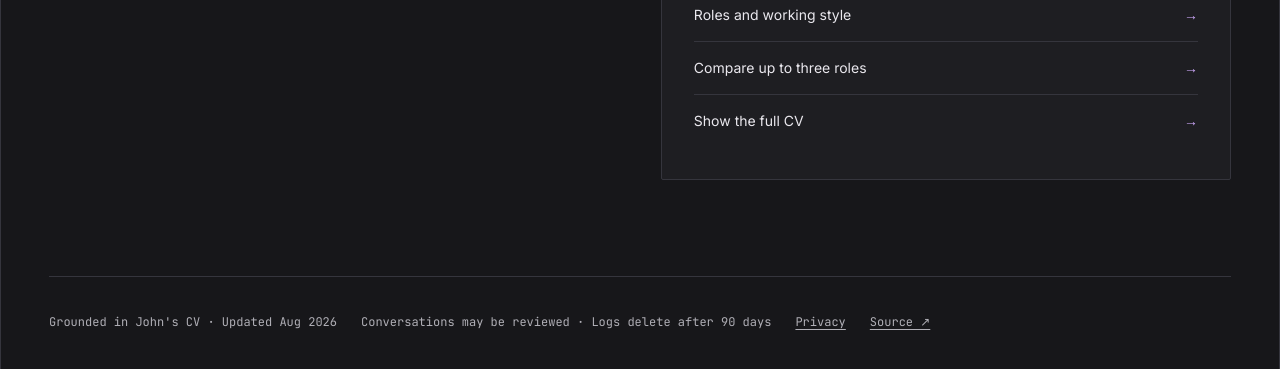
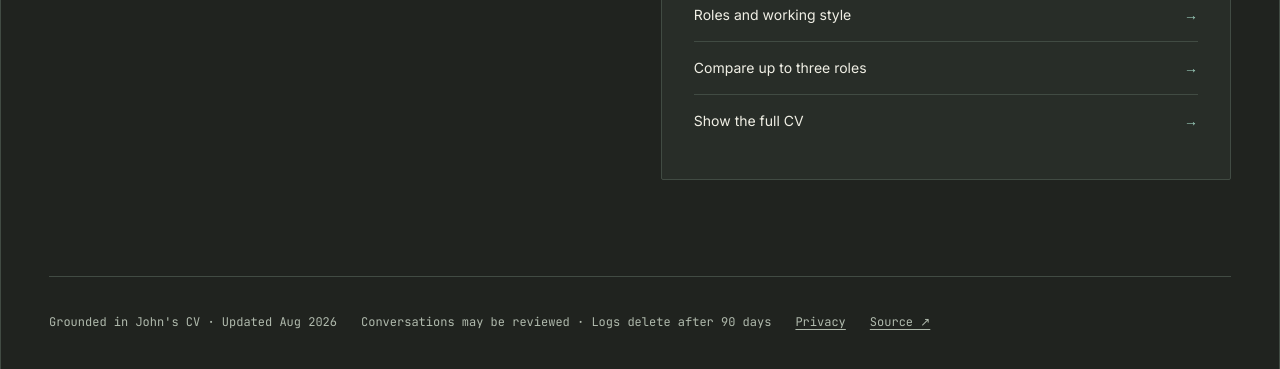
Before and after one commit to johnviklund/agent-cv, a website with bundled scripts: page public/index.html in a window 1280 px wide. Shown: the part 496-865 px from the top of the page. Built offline with nearby package versions, Linux system fonts and the light colour scheme.

Commit message:
style: give Agent CV a distinct sea-glass palette (#20)
Co-authored-by: John Viklund <1123076+johnviklund@users.noreply.github.com>

```diff
--- a/public/index.html
+++ b/public/index.html
@@ -5,7 +5,7 @@
   <meta name="viewport" content="width=device-width, initial-scale=1">
   <title>John Viklund — Agent CV</title>
   <meta name="description" content="Ask John Viklund's grounded AI agent about 25 years across applied AI, product, enterprise software, and Customer Experience.">
-  <meta name="theme-color" content="#17171a">
+  <meta name="theme-color" content="#20231f">
   <meta property="og:title" content="John Viklund — Agent CV">
   <meta property="og:description" content="A conversational résumé for an applied-AI builder and product leader.">
   <meta property="og:type" content="profile">
--- a/public/styles.css
+++ b/public/styles.css
@@ -1,7 +1,7 @@
-/* Hallmark · macrostructure: Workbench · tone: technical editorial · anchor hue: lavender
- * theme: studied-DNA (source: https://herdr.dev/) · studied: yes · DNA-source: url
+/* Hallmark · macrostructure: Workbench · tone: technical editorial · anchor hue: sea glass
+ * theme: graphite-sea-glass (structural reference: https://herdr.dev/) · studied: yes · DNA-source: url
  * design-system: design.md · designed-as-app · nav: N1b · footer: Ft2
- * paper: oklch(20.593% 0.00589 285.871) · accent: oklch(78.715% 0.11867 304.769)
+ * paper: oklch(25.154% 0.00861 137.822) · accent: oklch(81.367% 0.05893 171.080)
  * fonts: Archivo / Inter / JetBrains Mono · contrast: pass · mobile: pass
  * pre-emit critique: P4 H4 E4 S5 R5 V4
  */
--- a/public/tokens.css
+++ b/public/tokens.css
@@ -1,21 +1,21 @@
-/* Hallmark · theme: studied-DNA · source: https://herdr.dev/ · canonical tokens */
+/* Hallmark · theme: graphite-sea-glass · structural reference: https://herdr.dev/ · canonical tokens */
 :root {
-  --color-paper: oklch(20.593% 0.00589 285.871);
-  --color-paper-2: oklch(23.672% 0.00759 285.806);
-  --color-paper-3: oklch(27.067% 0.00918 285.770);
-  --color-canvas: oklch(18.356% 0.00607 285.787);
-  --color-ink: oklch(93.427% 0.00829 301.350);
-  --color-ink-2: oklch(84.778% 0.00829 293.883);
-  --color-muted: oklch(75.696% 0.00994 292.732);
-  --color-rule: oklch(33.213% 0.01397 285.614);
-  --color-rule-2: oklch(56.786% 0.01688 294.200);
-  --color-accent: oklch(78.715% 0.11867 304.769);
-  --color-accent-hover: oklch(85.338% 0.08091 305.053);
-  --color-accent-ink: oklch(20.593% 0.00589 285.871);
-  --color-focus: oklch(78.715% 0.11867 304.769);
-  --color-success: oklch(84.988% 0.09995 158.098);
-  --color-warning: oklch(83.652% 0.09509 84.896);
-  --color-error: oklch(80.253% 0.09192 9.946);
+  --color-paper: oklch(25.154% 0.00861 137.822);
+  --color-paper-2: oklch(29.041% 0.01139 145.274);
+  --color-paper-3: oklch(33.162% 0.01540 145.217);
+  --color-canvas: oklch(22.107% 0.00833 153.220);
+  --color-ink: oklch(95.016% 0.01331 102.019);
+  --color-ink-2: oklch(87.244% 0.01810 120.722);
+  --color-muted: oklch(77.733% 0.02126 138.443);
+  --color-rule: oklch(40.118% 0.01850 151.293);
+  --color-rule-2: oklch(63.813% 0.02505 147.289);
+  --color-accent: oklch(81.367% 0.05893 171.080);
+  --color-accent-hover: oklch(88.151% 0.04896 170.020);
+  --color-accent-ink: oklch(25.154% 0.00861 137.822);
+  --color-focus: oklch(81.367% 0.05893 171.080);
+  --color-success: oklch(84.870% 0.09143 127.176);
+  --color-warning: oklch(83.148% 0.08220 81.564);
+  --color-error: oklch(78.234% 0.07787 23.942);
   --font-display: "Archivo", "Arial Black", system-ui, sans-serif;
   --font-body: "Inter", system-ui, sans-serif;
   --font-mono: "JetBrains Mono", ui-monospace, monospace;
--- a/tokens.css
+++ b/tokens.css
@@ -1,21 +1,21 @@
-/* Hallmark · theme: studied-DNA · source: https://herdr.dev/ · canonical tokens */
+/* Hallmark · theme: graphite-sea-glass · structural reference: https://herdr.dev/ · canonical tokens */
 :root {
-  --color-paper: oklch(20.593% 0.00589 285.871);
-  --color-paper-2: oklch(23.672% 0.00759 285.806);
-  --color-paper-3: oklch(27.067% 0.00918 285.770);
-  --color-canvas: oklch(18.356% 0.00607 285.787);
-  --color-ink: oklch(93.427% 0.00829 301.350);
-  --color-ink-2: oklch(84.778% 0.00829 293.883);
-  --color-muted: oklch(75.696% 0.00994 292.732);
-  --color-rule: oklch(33.213% 0.01397 285.614);
-  --color-rule-2: oklch(56.786% 0.01688 294.200);
-  --color-accent: oklch(78.715% 0.11867 304.769);
-  --color-accent-hover: oklch(85.338% 0.08091 305.053);
-  --color-accent-ink: oklch(20.593% 0.00589 285.871);
-  --color-focus: oklch(78.715% 0.11867 304.769);
-  --color-success: oklch(84.988% 0.09995 158.098);
-  --color-warning: oklch(83.652% 0.09509 84.896);
-  --color-error: oklch(80.253% 0.09192 9.946);
+  --color-paper: oklch(25.154% 0.00861 137.822);
+  --color-paper-2: oklch(29.041% 0.01139 145.274);
+  --color-paper-3: oklch(33.162% 0.01540 145.217);
+  --color-canvas: oklch(22.107% 0.00833 153.220);
+  --color-ink: oklch(95.016% 0.01331 102.019);
+  --color-ink-2: oklch(87.244% 0.01810 120.722);
+  --color-muted: oklch(77.733% 0.02126 138.443);
+  --color-rule: oklch(40.118% 0.01850 151.293);
+  --color-rule-2: oklch(63.813% 0.02505 147.289);
+  --color-accent: oklch(81.367% 0.05893 171.080);
+  --color-accent-hover: oklch(88.151% 0.04896 170.020);
+  --color-accent-ink: oklch(25.154% 0.00861 137.822);
+  --color-focus: oklch(81.367% 0.05893 171.080);
+  --color-success: oklch(84.870% 0.09143 127.176);
+  --color-warning: oklch(83.148% 0.08220 81.564);
+  --color-error: oklch(78.234% 0.07787 23.942);
   --font-display: "Archivo", "Arial Black", system-ui, sans-serif;
   --font-body: "Inter", system-ui, sans-serif;
   --font-mono: "JetBrains Mono", ui-monospace, monospace;
```
Also changed, not shown: design.md (+52 -52 lines), public/about/index.html (+1 -1 lines), public/admin/index.html (+1 -1 lines), public/application/index.html (+1 -1 lines), public/contact/index.html (+1 -1 lines), public/cv/index.html (+1 -1 lines), public/experience/index.html (+1 -1 lines), public/privacy/index.html (+1 -1 lines), public/projects/index.html (+1 -1 lines), .hallmark/log.json, public/favicon.svg.
